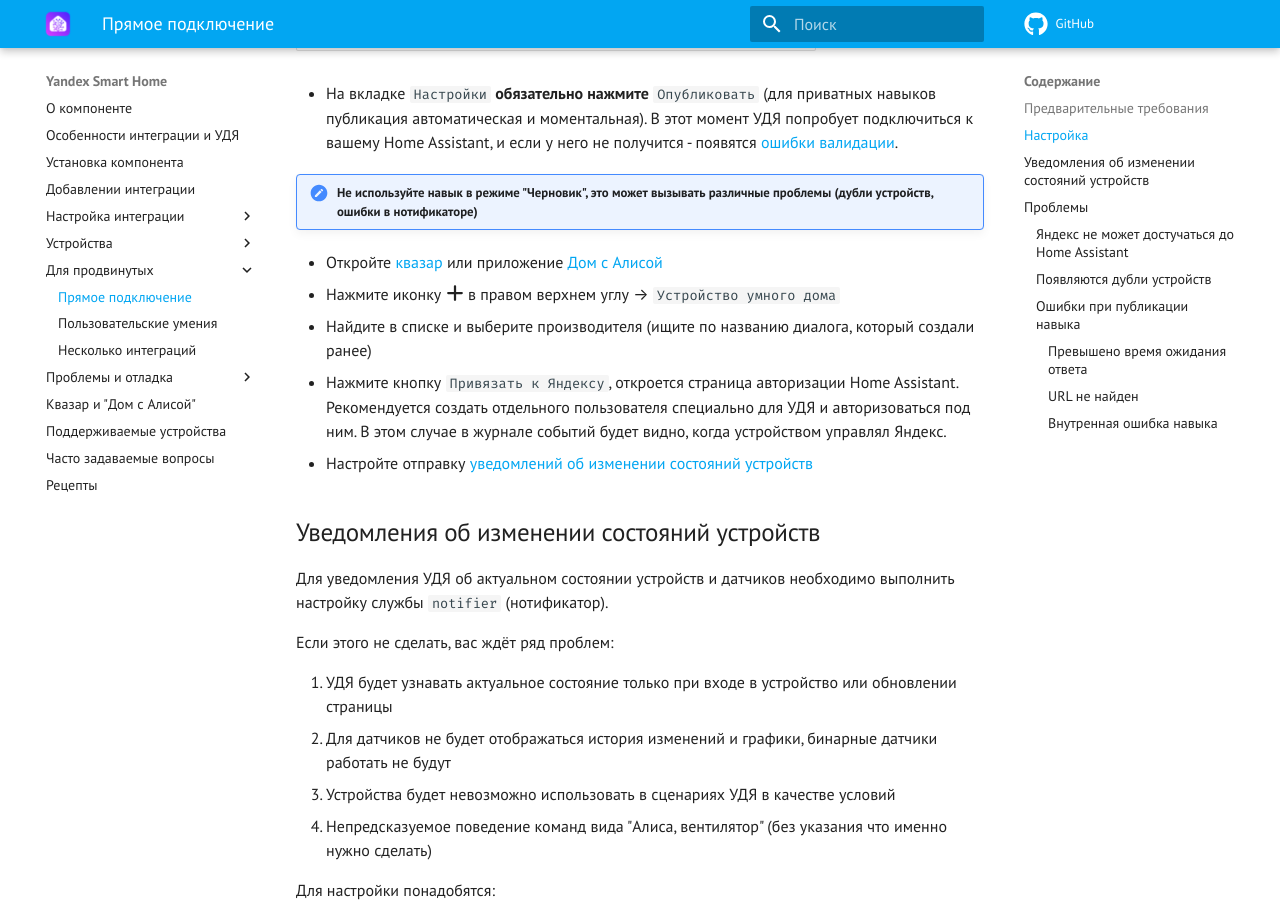
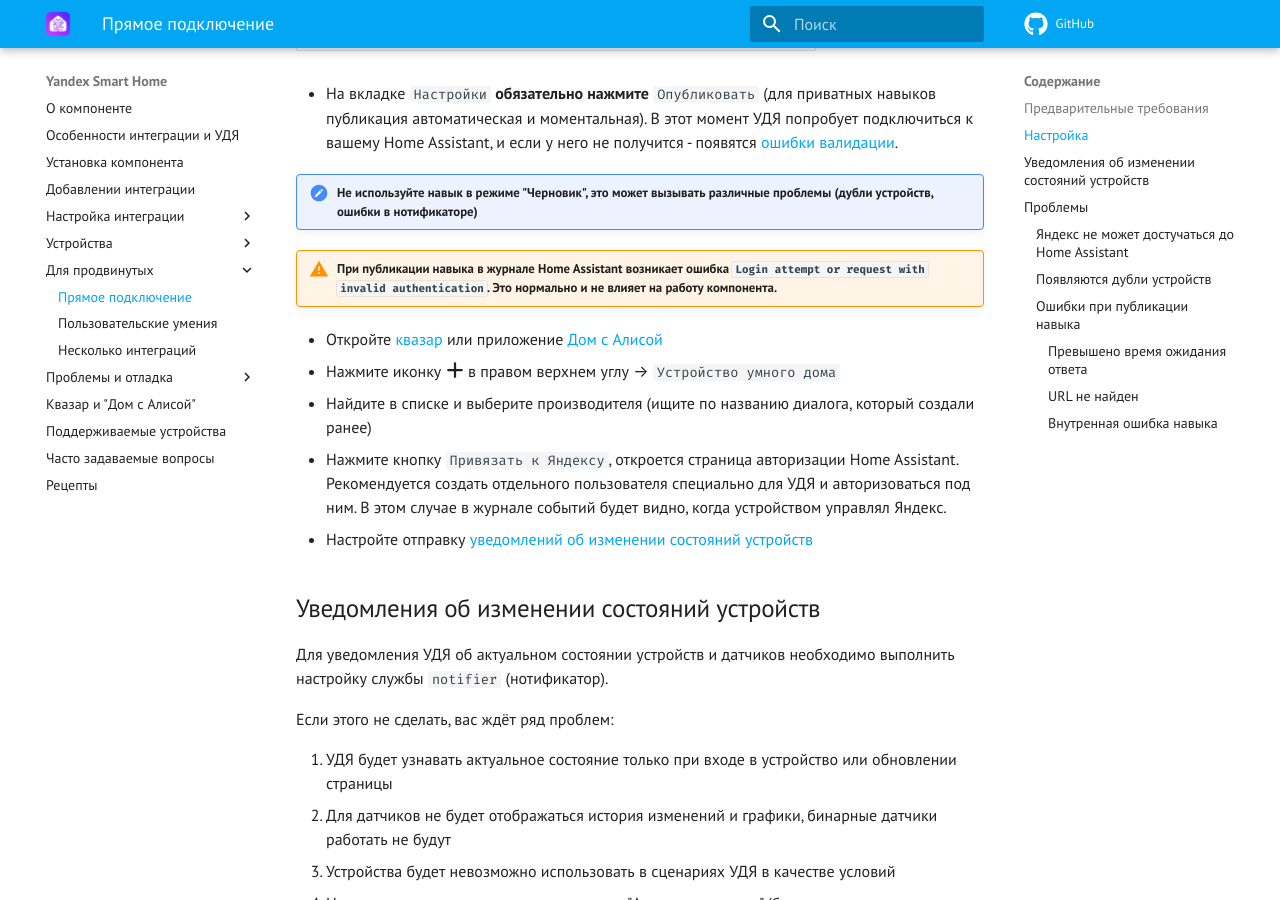
Before and after one commit to dext0r/yandex_smart_home, an MkDocs documentation site: the page built from docs/advanced/direct-connection.md, in a window 1280 px wide and 900 px high, scrolled down 1832 px. Built offline with MkDocs 1.6.1 and Material for MkDocs 9.7.7, drawn with Linux system fonts in a browser that asks for light colours; comment, search, counter and statistics services are not loaded; the version menu is left out.

Commit message:
docs: Add about authentication error in direct connection [skip ci]

```diff
--- a/docs/advanced/direct-connection.md
+++ b/docs/advanced/direct-connection.md
@@ -47,6 +47,8 @@
 В этот момент УДЯ попробует подключиться к вашему Home Assistant, и если у него не получится - появятся [ошибки валидации](#validation-errors).
 
 !!! fail "Не используйте навык в режиме "Черновик", это может вызывать различные проблемы (дубли уcтройств, ошибки в нотификаторе)"
+
+!!! warning "При публикации навыка в журнале Home Assistant возникает ошибка `Login attempt or request with invalid authentication`. Это **нормально** и не влияет на работу компонента."
 
 * Откройте [квазар](https://yandex.ru/quasar/iot) или приложение [Дом с Алисой](https://mobile.yandex.ru/apps/smarthome)
 * Нажмите иконку :fontawesome-solid-plus: в правом верхнем углу --> `Устройство умного дома`
```
